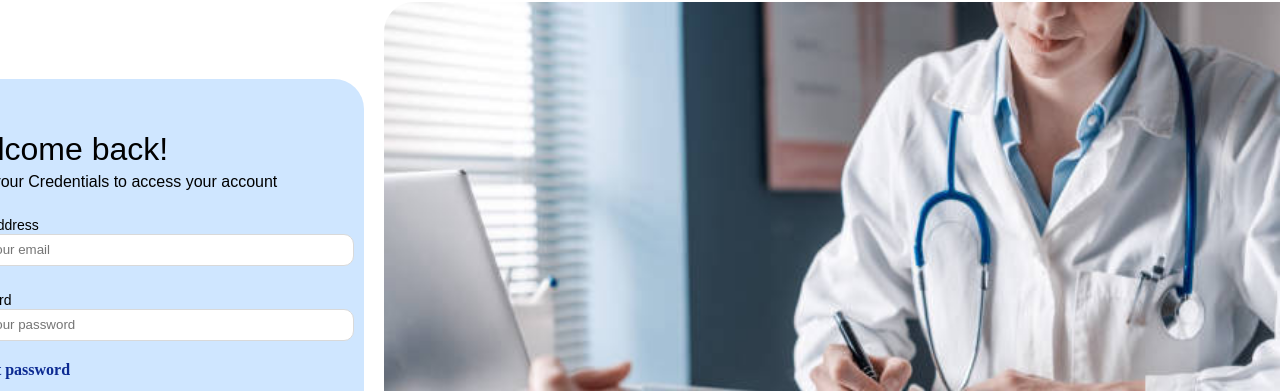
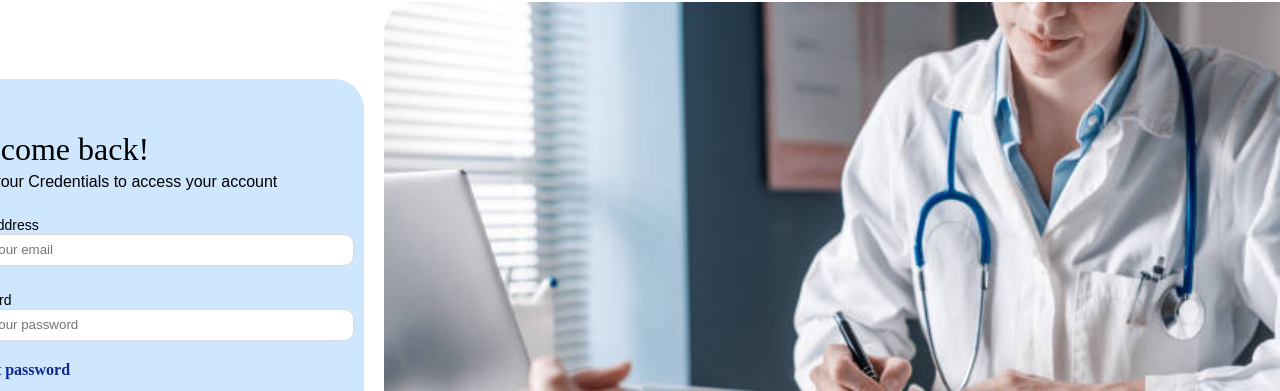
Before and after one commit to Julio1901/patient-admin-panel, a React (Vite) app: page / in a window 1280 px wide. Shown: the part 78-469 px from the top of the page. Built offline with nearby package versions, Linux system fonts and the light colour scheme.

Commit message:
feat: mock database createde; login page finished

```diff
--- a/src/components/defaultInputText/defatultInputText.tsx
+++ b/src/components/defaultInputText/defatultInputText.tsx
@@ -1,20 +1,22 @@
-import React from "react"
+import React, { ChangeEvent } from "react"
 import { CustomInputText, InputTitle, MainContainer } from "./styles"
 
 
 interface IDefacultInputText{
     placeholder?: string
     inputTitle: string
-
+    value?: string;
+    onChange?: (event: ChangeEvent<HTMLInputElement>) => void;
+    type?: 'text' | 'password' | 'number' | 'email';
 }
 
 
-export const DefaultInputText: React.FC<IDefacultInputText> = ({placeholder, inputTitle}) => {
+export const DefaultInputText: React.FC<IDefacultInputText> = ({ placeholder, inputTitle, value, onChange, type }) => {
 
     return(
         <MainContainer>
             <InputTitle>{inputTitle}</InputTitle>
-            <CustomInputText  placeholder={placeholder}/>
+            <CustomInputText placeholder={placeholder} value={value} onChange={onChange} type={type} />
         </MainContainer>
 
     )
--- a/src/components/defaultInputText/styles.ts
+++ b/src/components/defaultInputText/styles.ts
@@ -12,6 +12,7 @@ export const CustomInputText = styled.input`
     border: 1px solid #D9D9D9;
     border-radius: 10px;
     box-sizing: border-box;
+    padding-left: 5px;
 `
 
 export const InputTitle = styled.text`
--- a/src/pages/login/login.tsx
+++ b/src/pages/login/login.tsx
@@ -4,15 +4,34 @@ import { MainContainer, LoginFormContainer, Title, SubTitle, InputTitle, Passwor
 import LoginImageSrc  from '../../assets/images/doctor-login-image.jpg'
 import { DefaultInputText } from "../../components/defaultInputText/defatultInputText"
 import DefaultCheckbox from "../../components/defaultCheckBox/defaultCheckBox";
+import { MockDatabase } from "../../utils/mockDatabase";
 import { LoginButton } from "./styles";
-import { ChangeEvent, useState } from "react";
+import React, { ChangeEvent, useState } from "react";
 
 export const  Login = () => {
+
     const [isChecked, setChecked] = useState<boolean>(false);
+    const [login, setLogin] = useState('')
+    const [password, setPassword] = useState('')
 
     const handleCheckboxChange = (event: ChangeEvent<HTMLInputElement>) => {
         setChecked(event.target.checked);
       };
+
+    const handleLoginClickButton = () => {
+        const database = new MockDatabase
+        const authorizedLogin =  database.findUser({userName: login ,password: password})
+
+        alert(authorizedLogin)
+    }
+
+    const handleLoginChange = (event: React.ChangeEvent<HTMLInputElement>) => {
+        setLogin(event.target.value)
+    }
+
+    const handlePasswordChange = (event: React.ChangeEvent<HTMLInputElement>) => {
+        setPassword(event.target.value)
+    }
 
     return(
        <MainContainer>
@@ -21,16 +40,16 @@ export const  Login = () => {
                     <Title>Welcome back!</Title>
                     <SubTitle>Enter your Credentials to access your account</SubTitle>
                     <InputTextContainer>
-                        <DefaultInputText placeholder="Enter your email" inputTitle="Email address"/>
+                        <DefaultInputText placeholder="Enter your email" inputTitle="Email address" value={login} onChange={handleLoginChange} />
                     </InputTextContainer>
                         <InputTextContainer>
-                        <DefaultInputText placeholder="Enter your password" inputTitle="Password"/>
+                        <DefaultInputText placeholder="Enter your password" inputTitle="Password" type="password" value={password} onChange={handlePasswordChange}/>
                         </InputTextContainer>
                         <TextButton style={{marginTop:20}} >Forgot password</TextButton>
                         <div style={{marginTop:20, width: 'fit-content'}}>
                             <DefaultCheckbox label="Remember for 30 days" checked={isChecked} onChange={handleCheckboxChange} />
                         </div>
-                    <LoginButton>Login</LoginButton>
+                    <LoginButton onClick={handleLoginClickButton}>Login</LoginButton>
                 </LoginFormContainer>
                 <div style={{ display:'flex', height:'fit-content', width:'auto',flexDirection: 'row', justifyContent: 'center'}}>
                     <InputTitle style={{marginTop: '30px'}}>Don't have an account?</InputTitle>
--- a/src/pages/login/styles.ts
+++ b/src/pages/login/styles.ts
@@ -30,11 +30,10 @@ export const LoginFormContainer = styled.div`
 `
 
 export const Title = styled.text`
-   @import url('https://fonts.googleapis.com/css2?family=Poppins:ital,wght@0,500;0,700;0,800;0,900;1,700;1,800;1,900&display=swap');
+font-family: "Satisfy", cursive;
+  font-weight: 400;
+  font-style: normal;
     font-size: 32px;
-    font-family: 'Poppins', sans-serif;
-    font-weight: 500;
-    font-style: normal;
     padding-top: 5px;
     padding-bottom: 5px;
 `
--- /dev/null
+++ b/src/utils/mockDatabase.ts
@@ -0,0 +1,33 @@
+
+interface Login {
+    userName: string,
+    password: string
+}
+
+
+
+export class MockDatabase {
+
+    users: Login[]
+
+    constructor() {
+        this.users = [
+            {
+                userName: 'julio',
+                password: 'julio'
+            }
+        ];
+    }
+
+    findUser(login: Login) : boolean {
+        const foundUser = this.users.find(user => user.userName === login.userName && user.password === login.password);
+
+        if (foundUser) {
+            return true;
+        } else {
+            return false;
+        }
+    }
+
+
+}
```
